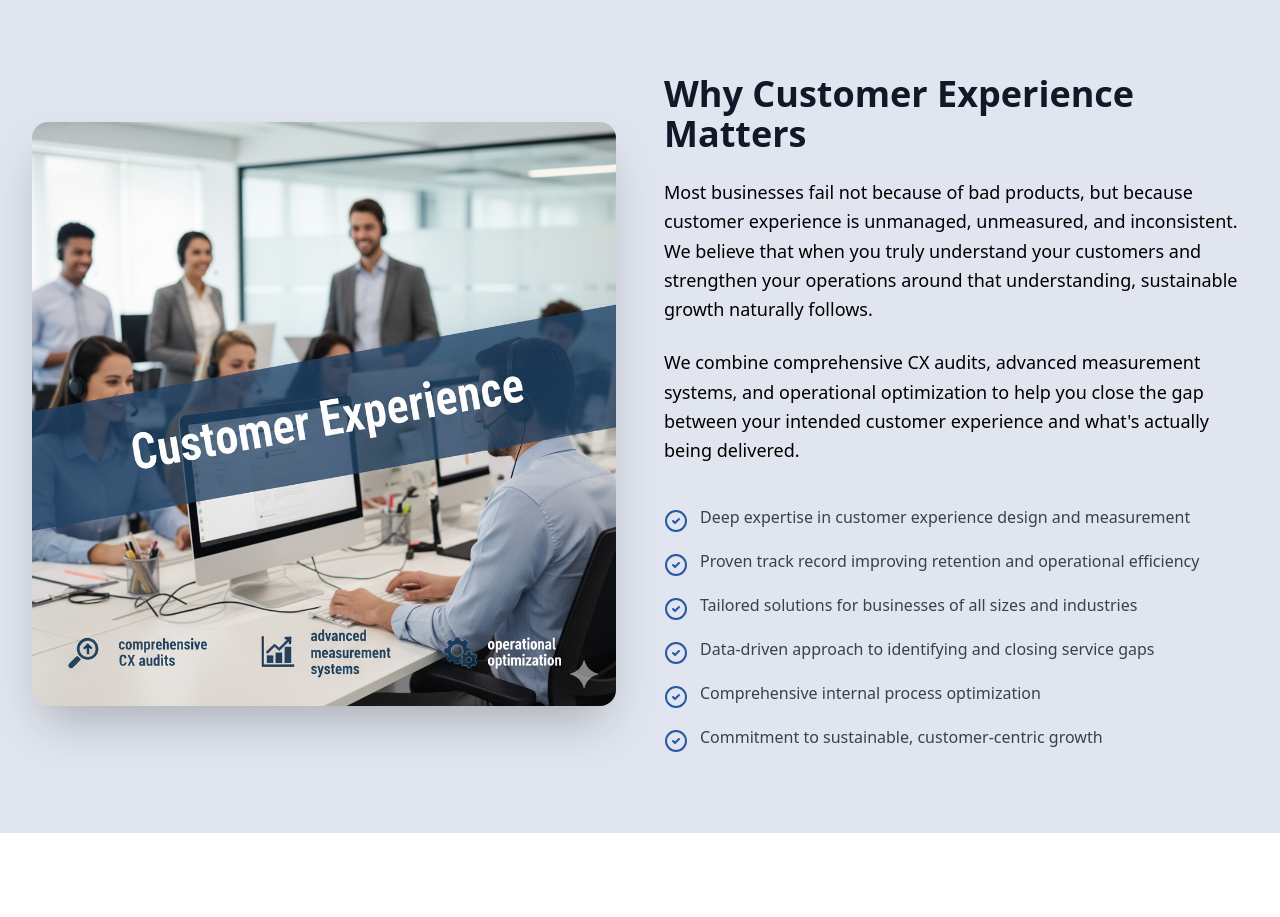
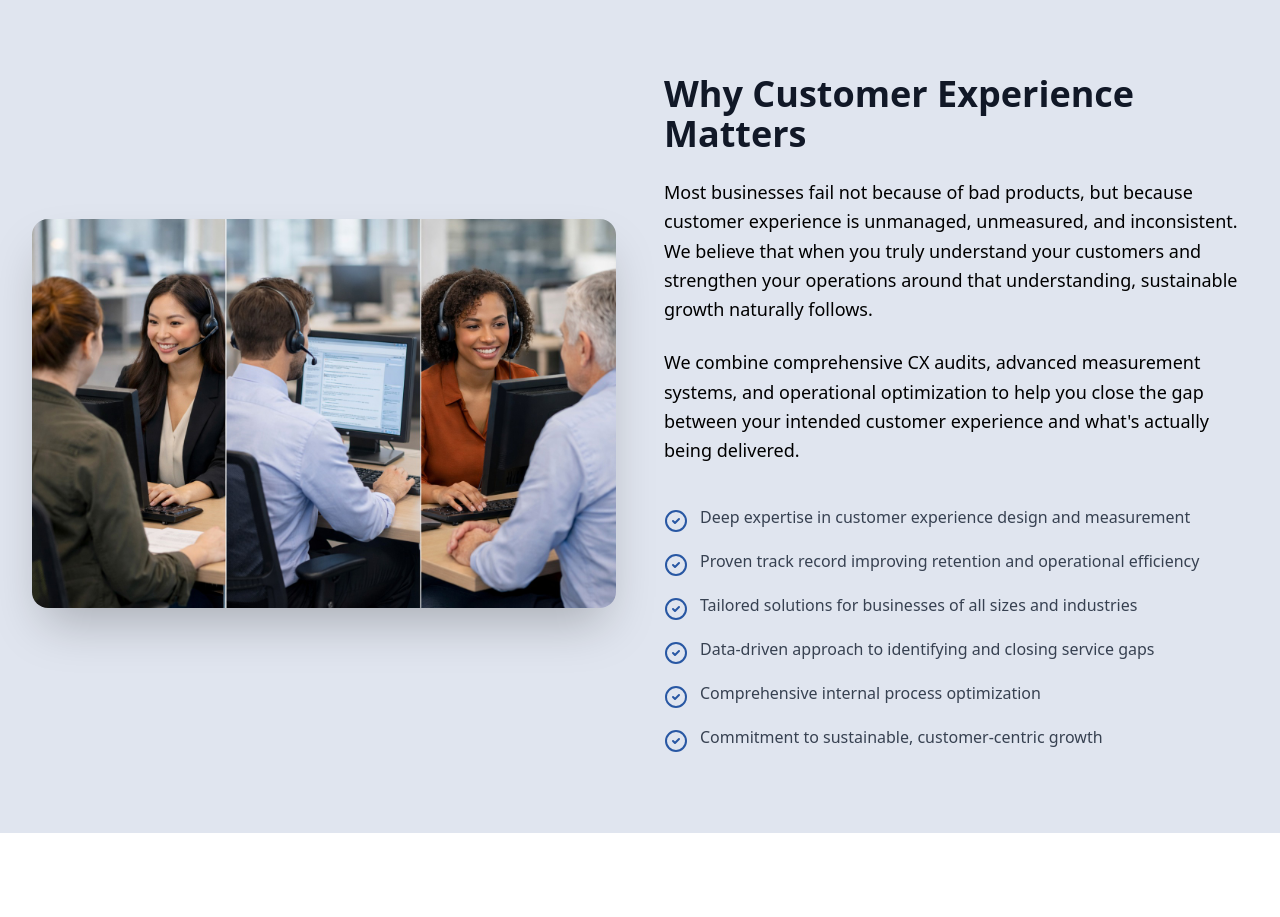
Before and after one commit to Mobolaji-bot/Thinkbase, a React (Vite) app: page / in a window 1280 px wide. Shown: the part 1840-2757 px from the top of the page. Built offline with nearby package versions, Linux system fonts and the light colour scheme.

Commit message:
changed the customer service image

```diff
--- a/src/components/About.tsx
+++ b/src/components/About.tsx
@@ -16,7 +16,7 @@ export default function About() {
         <div className="grid lg:grid-cols-2 gap-12 items-center">
           <div>
             <img
-              src="assets/customer.png"
+              src="assets/customer.jpeg"
               alt="Team collaboration"
               className="rounded-2xl shadow-2xl"
             />
```
Also changed, not shown: public/assets/customer.jpeg (added), public/assets/customer.png (deleted).
